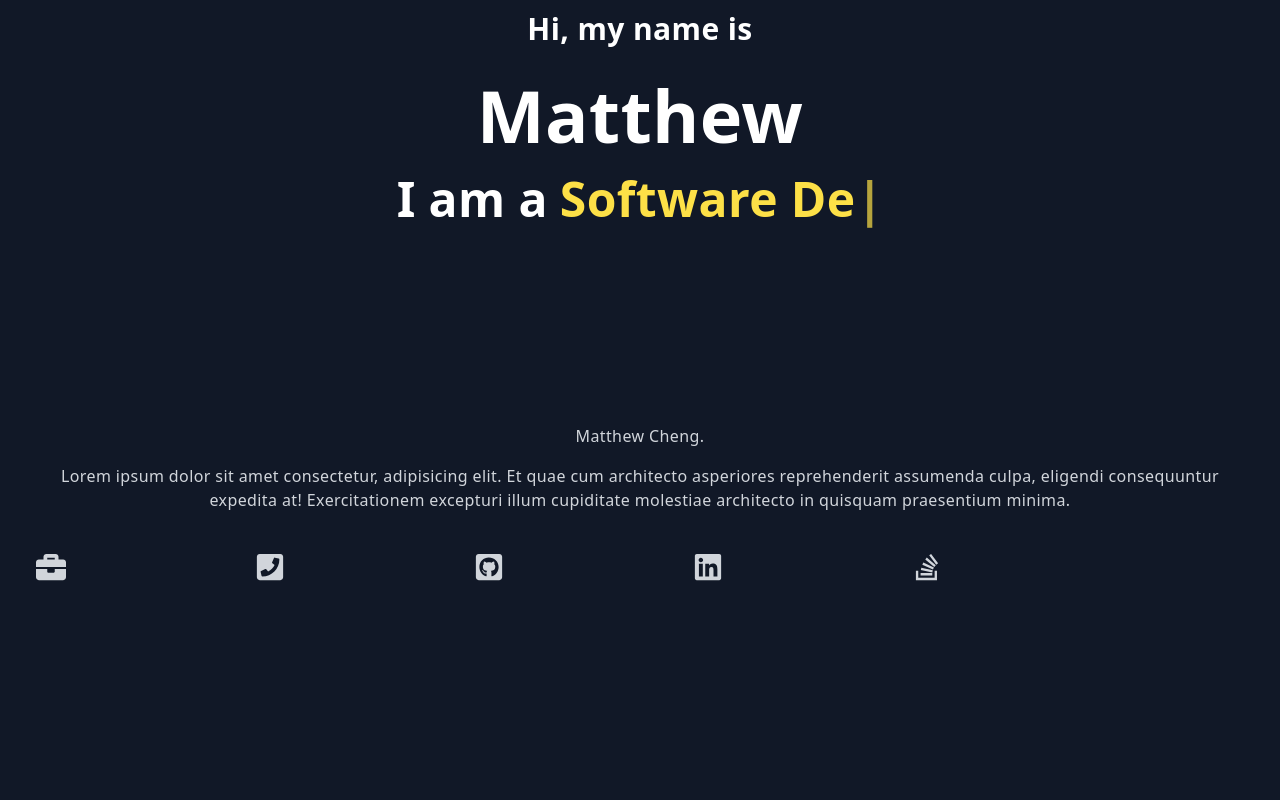
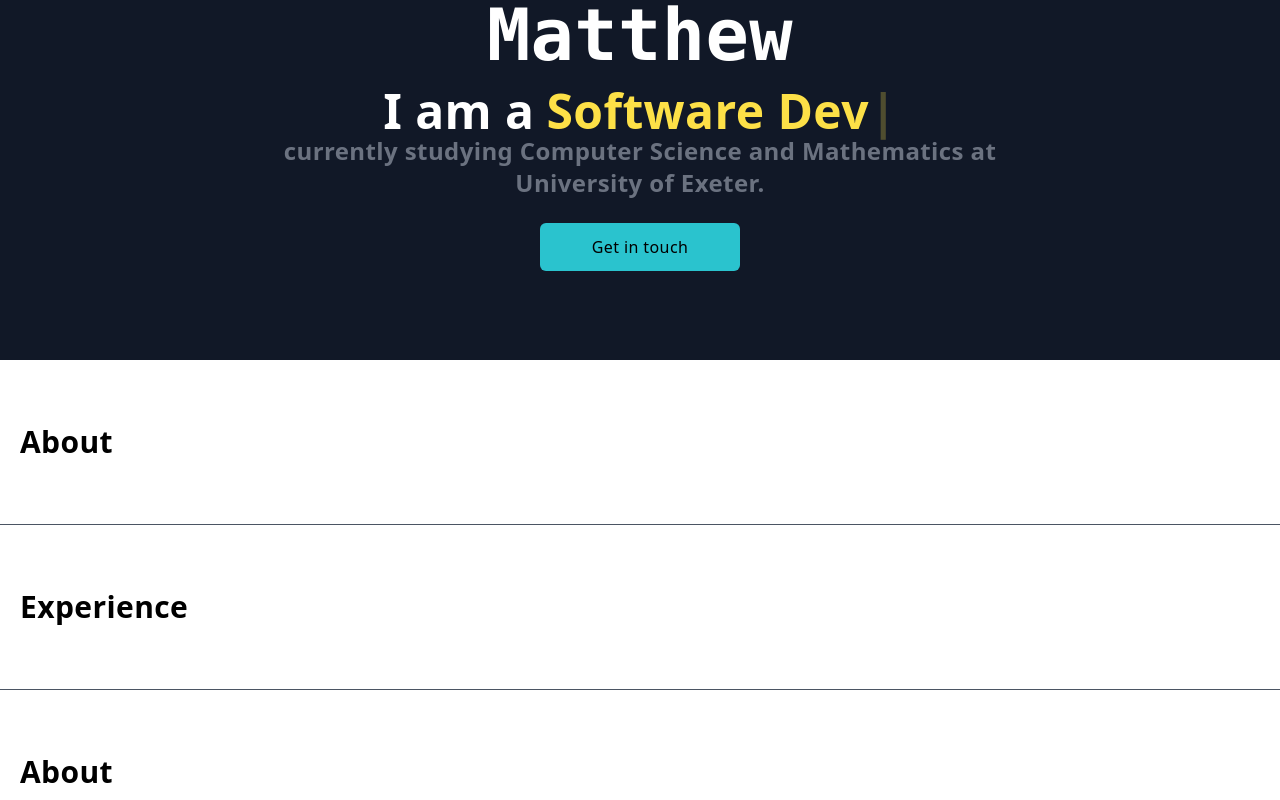
Before and after one commit to matthewcheng222/portfolio, a Next.js app: page / in a window 1280 px wide. Shown: the part 440-1240 px from the top of the page. Before the commit the page ends 1110 px from the top, so only its background shows below. Built offline with nearby package versions, Linux system fonts and the light colour scheme.

Commit message:
added sections

```diff
--- /dev/null
+++ b/components/About.jsx
@@ -0,0 +1,13 @@
+import React from 'react'
+
+const About = () => {
+  return (
+    <div className='w-full bg-white py-16 px-4 border-b border-gray-600'>
+        <div className='max-w-[1240px] mx-auto grod md:gtid-cols-2'>
+            <h1 className='text-black w-full text-3xl font-bold'>About</h1>
+        </div>
+    </div>
+  )
+}
+
+export default About
--- /dev/null
+++ b/components/Experience.jsx
@@ -0,0 +1,13 @@
+import React from 'react'
+
+const Experience = () => {
+  return (
+    <div className='w-full bg-white py-16 px-4 border-b border-gray-600'>
+        <div className='max-w-[1240px] mx-auto grod md:gtid-cols-2'>
+            <h1 className='text-black w-full text-3xl font-bold'>Experience</h1>
+        </div>
+    </div>
+  )
+}
+
+export default Experience
--- a/components/Hero.jsx
+++ b/components/Hero.jsx
@@ -18,7 +18,7 @@ const Hero = () => {
                 />
             </div>
             <p className='md:text-3xl sm:text-2xl text-lg font-bold p-2'>Hi, my name is</p>
-            <h1 className='md:text-7xl sm:text-6xl text-4xl font-bold md:py-6'>Matthew</h1>
+            <h1 className='font-mono md:text-7xl sm:text-6xl text-4xl font-bold md:py-4'>Matthew</h1>
             <div className='flex justify-center items-center'>
                 <p className='md:text-5xl sm:text-4xl text-xl font-bold'>I am a</p>
                 <div className='md:text-5xl sm:text-4xl text-xl font-bold pl-3 text-yellow-300'>
@@ -29,6 +29,8 @@ const Hero = () => {
                     }} />
                 </div>
             </div>
+            <p className='md:text-2xl text-xl font-bold text-gray-500'>currently studying Computer Science and Mathematics at University of Exeter.</p>
+            <button className='bg-[#2ac3ce] w-[200px] rounded-md font-medium my-6 mx-auto px-6 py-3 text-black'>Get in touch</button>
         </div>
     </div>
   )
--- /dev/null
+++ b/components/Projects.jsx
@@ -0,0 +1,13 @@
+import React from 'react'
+
+const Projects = () => {
+  return (
+    <div className='w-full bg-white py-16 px-4 border-b border-gray-600'>
+        <div className='max-w-[1240px] mx-auto grod md:gtid-cols-2'>
+            <h1 className='text-black w-full text-3xl font-bold'>About</h1>
+        </div>
+    </div>
+  )
+}
+
+export default Projects
--- a/pages/index.js
+++ b/pages/index.js
@@ -1,7 +1,10 @@
 import Head from 'next/head'
+import About from '../components/About'
+import Experience from '../components/Experience'
 import Footer from '../components/Footer'
 import Hero from '../components/Hero'
 import Navbar from '../components/Navbar'
+import Projects from '../components/Projects'
 
 export default function Home() {
   return (
@@ -13,6 +16,9 @@ export default function Home() {
       </Head>
       <Navbar />
       <Hero />
+      <About />
+      <Experience />
+      <Projects />
       <Footer />
     </div>
   )
--- a/styles/globals.css
+++ b/styles/globals.css
@@ -10,8 +10,4 @@
   li {
     @apply cursor-pointer
   }
-
-  button {
-    @apply shadow-xl shadow-gray-400 rounded-xl uppercase bg-gradient-to-r from-slate-400 to-purple-400 text-white
-  }
 }
```
Also changed, not shown: pages/_document.js (+3 -5 lines).
